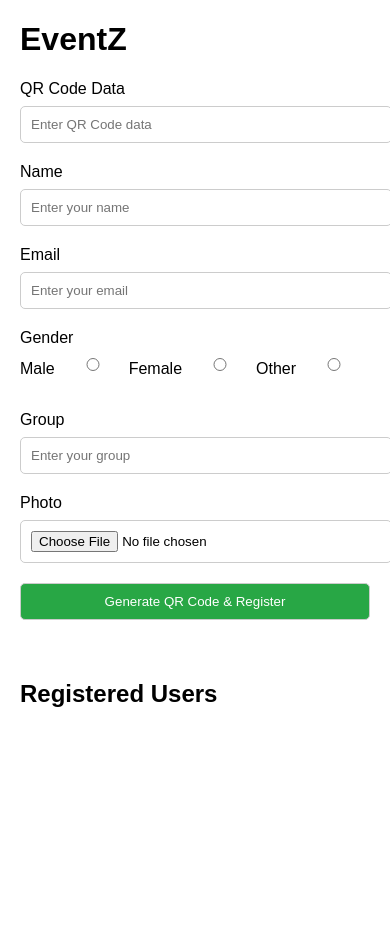
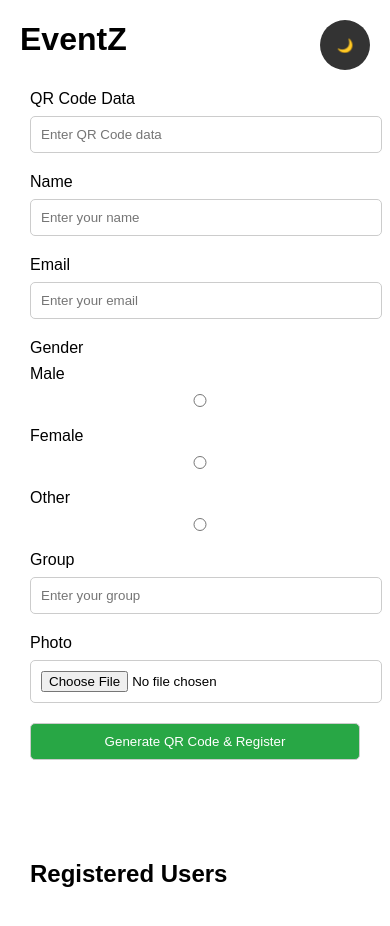
Before and after one commit to JAWAD018/EventBackend, a plain HTML site: page index.html in a window 390 px wide. Before the commit the page ends 844 px from the top, so only its background shows below. Drawn offline with Linux system fonts and the light colour scheme; no server answers.

Commit message:
added Css and Toggle

```diff
--- a/index.html
+++ b/index.html
@@ -8,6 +8,13 @@
     body {
       font-family: Arial, sans-serif;
       margin: 20px;
+      background-color: #fff;
+      color: #000;
+      transition: all 0.3s ease;
+    }
+    body.dark-mode {
+      background-color: #121212;
+      color: #fff;
     }
     form, .user-list {
       max-width: 600px;
@@ -44,6 +51,7 @@
     .qr-code img {
       max-width: 150px;
       display: block;
+      border: none; /* Remove border from QR code image */
     }
     .qr-code button {
       background-color: #007bff;
@@ -53,15 +61,46 @@
     .qr-code button:hover {
       background-color: #0056b3;
     }
-    .gender-options {
-    display: flex;
-    align-items: center;
-    margin-bottom: 20px;
-  }
+    img {
+      border: none; /* Remove border from all images */
+    }
+    .dark-mode .user {
+      background-color: #333;
+      border-color: #444;
+    }
+    /* Mobile responsiveness */
+    @media (max-width: 600px) {
+      form, .user-list {
+        max-width: 100%;
+        padding: 10px;
+      }
+      .user {
+        padding: 10px;
+      }
+    }
+    /* Dark Mode Toggle Button */
+    .dark-mode-toggle {
+      position:absolute;
+      height: 50px;
+      width: 50px;
+      top: 20px;
+      right: 20px;
+      padding: 10px;
+      background-color: #333;
+      color: white;
+      border: none;
+      border-radius: 50%;
+      cursor: pointer;
+    }
+    .dark-mode-toggle:hover {
+      background-color: #555;
+    }
   </style>
+
 </head>
 <body>
   <h1>EventZ</h1>
+  <button class="dark-mode-toggle" onclick="toggleDarkMode()">🌙</button>
 
   <!-- User Registration Form -->
   <form id="userForm" enctype="multipart/form-data">
@@ -105,6 +144,23 @@
     // API URL
     const API_BASE_URL = 'https://event-backend-4woe.onrender.com/api';
 
+    function toggleDarkMode() {
+      document.body.classList.toggle('dark-mode');
+      // Save the user's dark mode preference in localStorage
+      const isDarkMode = document.body.classList.contains('dark-mode');
+      localStorage.setItem('darkMode', isDarkMode);
+      darkModeToggle.textContent = isDarkMode ? '🌞' : '🌙';
+    }
+
+    // Check if Dark Mode is saved in localStorage and apply
+    window.onload = () => {
+      const savedDarkMode = localStorage.getItem('darkMode') === 'true';
+      if (savedDarkMode) {
+        document.body.classList.add('dark-mode');
+        darkModeToggle.textContent = '🌞'; // Change to sun icon
+      }
+    };
+
     // Submit Form Handler
     userForm.addEventListener('submit', async (e) => {
       e.preventDefault();
@@ -113,7 +169,7 @@
       formData.append('qrCode', document.getElementById('qrCode').value);
       formData.append('name', document.getElementById('name').value);
       formData.append('email', document.getElementById('email').value);
-      formData.append('gender', document.getElementById('gender').value);
+      formData.append('gender', document.querySelector('input[name="gender"]:checked')?.value);
       formData.append('group', document.getElementById('group').value);
       formData.append('photo', document.getElementById('photo').files[0]);
 
```
